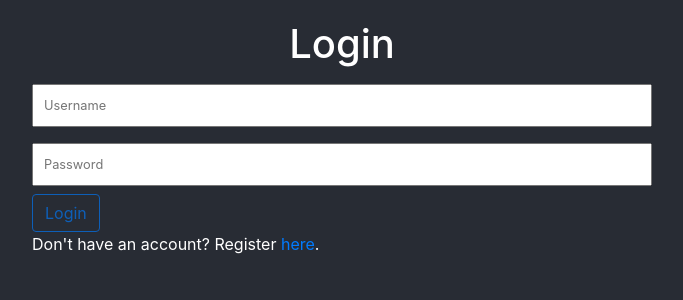
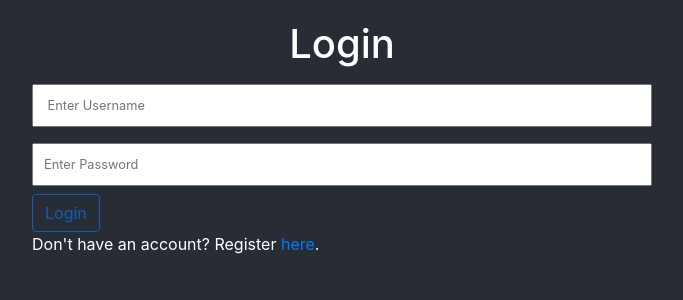
Before and after one commit to paul3bin/To-Do-App, a React (Create React App) app in the folder to_do_frontend/: page / in a window 1280 px wide. Shown: the top 300 px of the page, without its empty margins (298-981 px from the left). Built offline with nearby package versions, Linux system fonts and the light colour scheme.

Commit message:
Update auth.js

```diff
--- a/to_do_frontend/src/components/auth.js
+++ b/to_do_frontend/src/components/auth.js
@@ -36,9 +36,9 @@ function Auth(){
                 {isLoginView ? <h1>Login</h1> : <h1>Register</h1>}
             </header>
             <div className='Login-container'>
-                <input id='username' type='text' placeholder='Username' value={username}
+                <input id='username' type='text' placeholder=' Enter Username' value={username}
                 onChange={evnt => setUsername(evnt.target.value)}/><br/>
-                <input id='password' type='password' placeholder='Password' value={password}
+                <input id='password' type='password' placeholder='Enter Password' value={password}
                 onChange={evnt => setPassword(evnt.target.value)}/><br/>
 
                 {isLoginView ?
```
